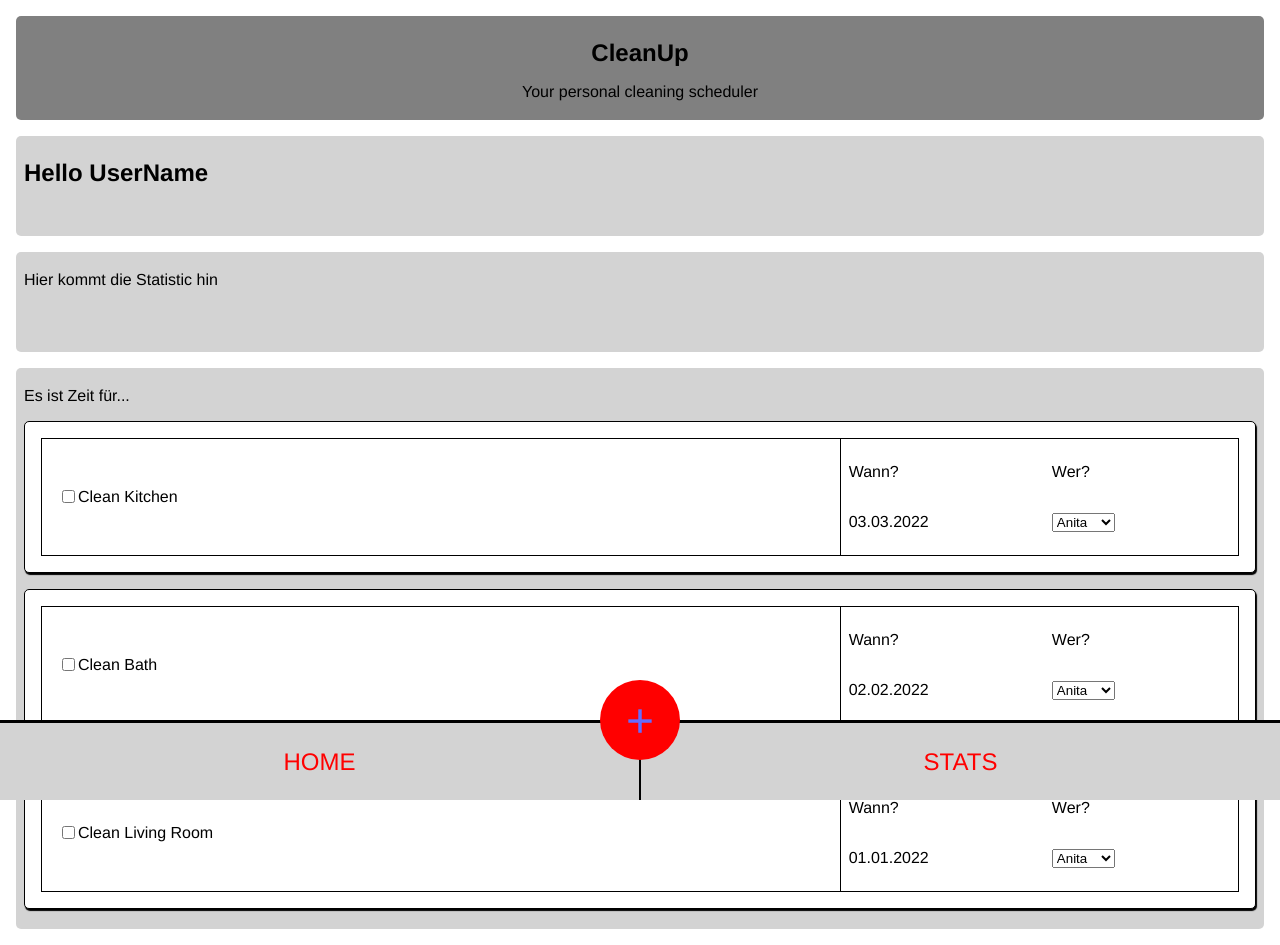
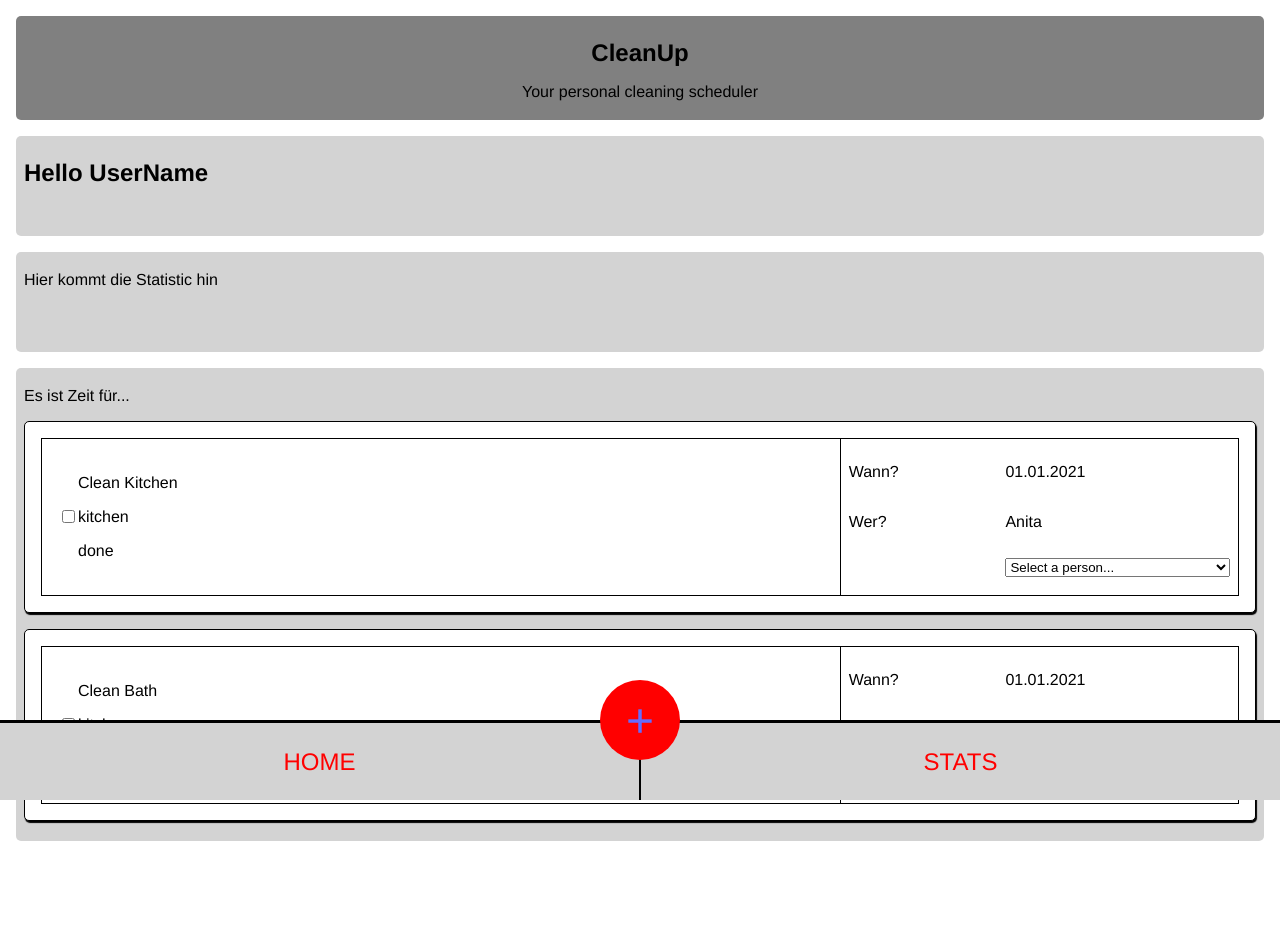
Before and after one commit to PhilippWeiss85/CleanUp, a React (Vite) app: page / in a window 1280 px wide. After the commit the page ends 857 px from the top, so only its background shows below. Built offline with nearby package versions, Linux system fonts and the light colour scheme.

Commit message:
update tasks

```diff
--- a/src/App.jsx
+++ b/src/App.jsx
@@ -12,37 +12,29 @@ import { useState } from "react"
 
 const testArray = [
   {
-    id:nanoid(),
+    id: nanoid(),
     active: false,
-    icon: "icon",
     task: "Clean Kitchen",
-    cleanedLast: "03.03.2022",
+    room: "kitchen",
     cleanedStatus: "done",
     responsible: "Anita",
+    date:"01.01.2021",
   },
   {
    id:nanoid(),
-   active: true,
-   icon: "icon",
+   active: false,
    task: "Clean Bath",
-   cleanedLast: "02.02.2022",
+   room: "kitchen",
    cleanedStatus: "scheduled",
    responsible: "Philipp",
-   },
-   {
-   id:nanoid(),
-   active: false,
-   icon: "icon",
-   task: "Clean Living Room",
-   cleanedLast: "01.01.2022",
-   cleanedStatus: "important",
-   responsible: "Random",
-    },
+   date: "01.01.2021",
+   }
 ]
 
 
 function App() {
 const [cleaningTasks, setCleaningTasks] = useState(testArray)
+
 
 function addNewCleaningTask (task, room, repeat, date) {
   const newTask = [
@@ -56,6 +48,7 @@ function addNewCleaningTask (task, room, repeat, date) {
     ,...cleaningTasks];
     setCleaningTasks(newTask);
 }
+
 
 
   return (
@@ -74,7 +67,7 @@ function addNewCleaningTask (task, room, repeat, date) {
       <section>
       <p>Es ist Zeit für...</p>
       {cleaningTasks.map((task) => {
-      return<Task key={task.id} active={task.active} icon={task.icon} task={task.task} cleanedLast={task.cleanedLast} cleanedStatus={task.cleanedStatus} responsible={task.responsible}></Task>})}
+      return<Task key={task.id} task={task.task} room={task.room} cleanedStatus={task.cleanedStatus} responsible={task.responsible} date={task.date}></Task>})}
     </section>
     </main>
     }/>
--- a/src/components/Navigation/Navigation.jsx
+++ b/src/components/Navigation/Navigation.jsx
@@ -12,7 +12,7 @@ function Navigation() {
             <li className="navitem"><Link to="/">HOME</Link></li>
             <div className="navitem--container"><Link to="/newtask"><p className="navitem--text">+</p></Link></div>
             <div className="navitem--separator"></div>
-            <li className="navitem"><Link to="/statistics" end>STATS</Link></li>
+            <li className="navitem"><Link to="/statistics">STATS</Link></li>
             </ul>
         </nav>
         </>
--- a/src/components/Task/Task.jsx
+++ b/src/components/Task/Task.jsx
@@ -1,13 +1,13 @@
 import "./Task.css"
-import {useState} from "react"
-
-function Task ({task, cleanedLast}) {
-const [activeTask, setactiveTask] = useState(false)
+import { useState } from "react"
 
 
-function toggleActive () {
-    setactiveTask(!activeTask)
-}
+function Task ({toggleActive, task, room, cleanedStatus, responsible, date}) {
+    const [activeTask, setactiveTask] = useState(false)
+    function toggleActive () {
+        setactiveTask(!activeTask)
+      }
+
 
     return (
         <section className={activeTask ? "taskcontainer--active" : "taskcontainer"}>
@@ -16,22 +16,24 @@ function toggleActive () {
                 <input type="checkbox" id="taskcompleted" name="taskcompleted"
                 onClick={toggleActive}></input>
                 </div>
-                <aside>
+                <div>
                 <p>{task}</p>
-                </aside>
+                <p>{room}</p>
+                <p>{cleanedStatus}</p>
+                </div>
                 </article>
                 <article className="taskcontainer-content taskcontainer-content--right">
                 <p>Wann?</p>
+                <p>{date}</p>
                 <p>Wer?</p>
-                <p>{cleanedLast}</p>
-                <form>
-                    <label htmlFor="name"></label>
-                    <select name="name" id="name">
-                        <option value="Anita">Anita</option>
-                        <option value="Philipp">Philipp</option>
+                <p>{responsible}</p>
+                    <label htmlFor="responsible"></label>
+                    <select name="responsible" id="responsible">
+                        <option value="placeholder">Select a person...</option>
+                        <option value="anita">Anita</option>
+                        <option value="philipp">Philipp</option>
                     </select>
 
-                </form>
                 </article>
         </section>
     );
--- a/src/components/TaskForm/NewTask.jsx
+++ b/src/components/TaskForm/NewTask.jsx
@@ -31,12 +31,18 @@ console.log(addNewCleaningTask)
           <option name="room" id="bath">Bath</option>
           <option name="room" id="bedroom">Bed Room</option>
         </select>
+        <label htmlFor="name"></label>
+                    <select name="name" id="name">
+                        <option value="placeholder">Select a person...</option>
+                        <option value="anita">Anita</option>
+                        <option value="philipp">Philipp</option>
+                    </select>
         <label>Turnus </label>
         <div>
         <input type="number" name="turnus" id="turnus" className="turnus--number"></input>
         <input type="date" name="date" id="date"></input>
         </div>
-        <button type="submit" >Go</button>
+        <button type="submit">Go</button>
       </form>
     </section>
   );
```
